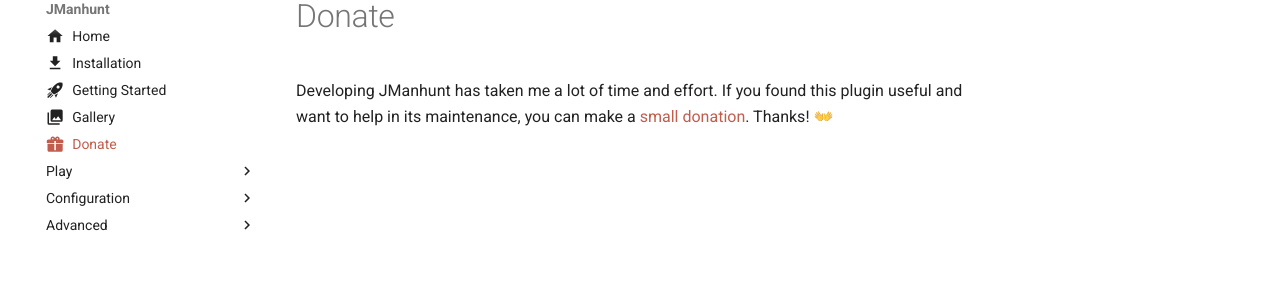
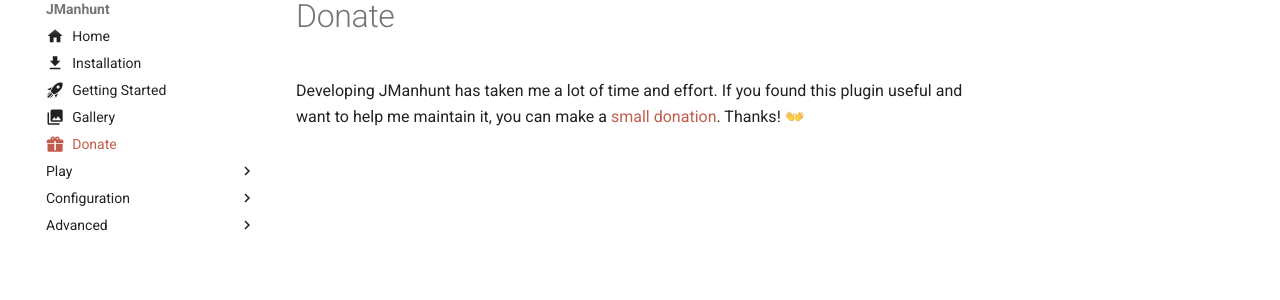
Before and after one commit to jruk8/JManhunt, an MkDocs documentation site: the page built from docs/donate.md, in a window 1280 px wide. Shown: the part 160-460 px from the top of the page. Built offline with MkDocs 1.6.1 and Material for MkDocs 9.7.7, drawn with Linux system fonts in a browser that asks for light colours; comment, search, counter and statistics services are not loaded.

Commit message:
docs: update documentation

```diff
--- a/docs/donate.md
+++ b/docs/donate.md
@@ -4,4 +4,4 @@ icon: material/gift
 
 # Donate
 
-Developing JManhunt has taken me a lot of time and effort. If you found this plugin useful and want to help in its maintenance, you can make a [small donation](https://ko-fi.com/jruk). Thanks! 👐
+Developing JManhunt has taken me a lot of time and effort. If you found this plugin useful and want to help me maintain it, you can make a [small donation](https://ko-fi.com/jruk). Thanks! 👐
```
